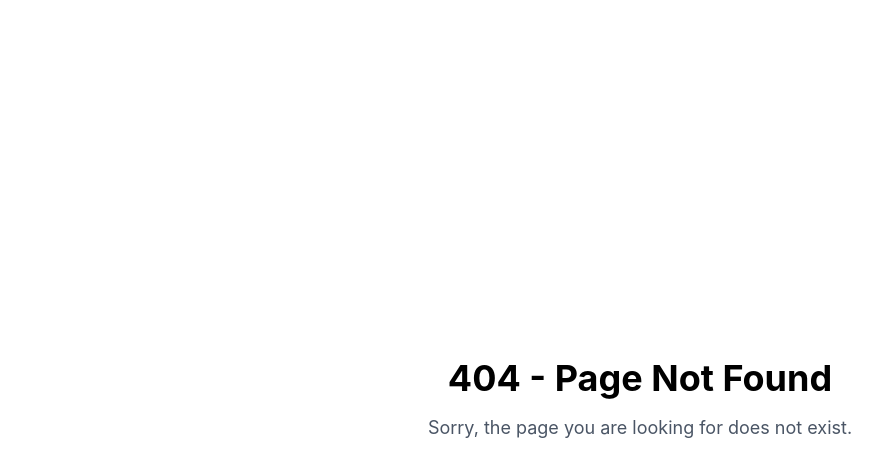
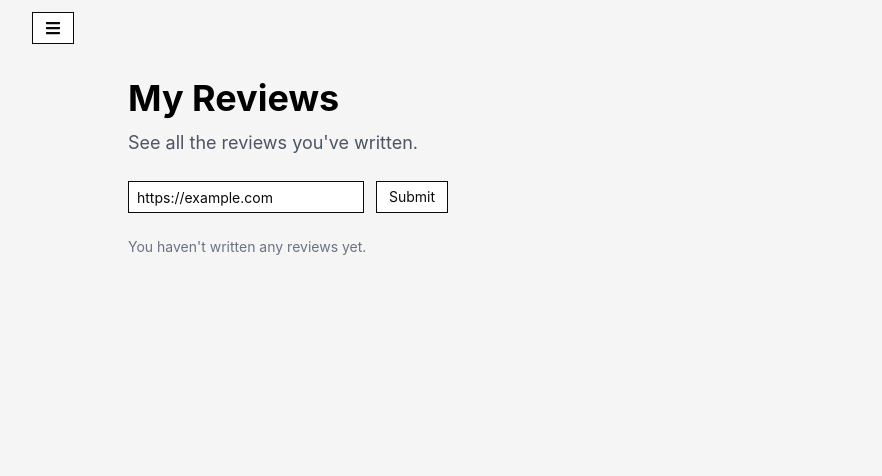
Before and after one commit to asantos3005/cineshare-frontend, a React (Vite) app: page /reviews in a window 1280 px wide. Before the commit this address had no page. Shown: the top 476 px of the page, without its empty margins (0-882 px from the left). Built offline with nearby package versions, Linux system fonts and the light colour scheme.

Commit message:
Added My Reviews page with conditional rendering if no reviews are present

```diff
--- a/src/App.tsx
+++ b/src/App.tsx
@@ -3,6 +3,7 @@ import AddReview from "./pages/AddReview";
 import Home from "./pages/Home";
 import StandardLayout from "./layouts/StandardLayout";
 import NotFoundPage from "./pages/NotFoundPage";
+import MyReviews from "./pages/MyReviews";
 
 export default function App() {
   return (
@@ -10,7 +11,11 @@ export default function App() {
         <Routes>
           <Route element={<StandardLayout />}>
             <Route path="/" element={<Home />} />
-            <Route path="/reviews/add" element={<AddReview />} />
+
+            <Route path="/reviews">
+              <Route index element={<MyReviews />} />
+              <Route path="add-review" element={<AddReview />} />
+            </Route>
           </Route>
 
           <Route path="*" element={<NotFoundPage />} />
--- /dev/null
+++ b/src/pages/MyReviews.tsx
@@ -0,0 +1,33 @@
+import Searchbar from "../components/Searchbar";
+import { useState } from "react";
+import type { ReviewCardData } from "../types/reviewCardData";
+
+
+export default function MyReviews() {
+    const [reviews, setReviews] = useState<ReviewCardData[]>([]);
+
+    return (
+        <div className="mx-auto flex w-full max-w-5xl flex-col gap-6 py-6 sm:py-8">
+            <div className="flex flex-col gap-2">
+                <h1 className="page-title">My Reviews</h1>
+                <p className="page-title-subheading">See all the reviews you've written.</p>
+            </div>
+            <div className="flex flex-col gap-2">
+                <Searchbar />
+            </div>
+            <div className="flex flex-col gap-4 sm:gap-5">
+                {/* Review Cards will go in here */}
+                {/* You can map through your reviews and render ReviewCard components */}
+                {reviews.length === 0 ? (
+                    <p className="text-sm text-gray-500">You haven't written any reviews yet.</p>
+                ) : (
+                    reviews.map((review) => (
+                        <div key={review.reviewId}>
+                            {/* Render your ReviewCard component here */}
+                        </div>
+                    ))
+                )}
+            </div>
+        </div>
+    );
+}
--- a/src/sample-data/sampleReviews.json
+++ b/src/sample-data/sampleReviews.json
@@ -1,5 +1,6 @@
 [
   {
+    "reviewId": "1",
     "movieTitle": "Inception",
     "movieReleaseYear": 2010,
     "movieImageUrl": "https://m.media-amazon.com/images/M/MV5BMjAxMzY3NjcxNF5BMl5BanBnXkFtZTcwNTI5OTM0Mw@@._V1_.jpg",
@@ -14,6 +15,7 @@
     "likeCount": 42
   },
   {
+    "reviewId": "2",
     "movieTitle": "Inception",
     "movieReleaseYear": 2010,
     "movieImageUrl": "https://m.media-amazon.com/images/M/MV5BMjAxMzY3NjcxNF5BMl5BanBnXkFtZTcwNTI5OTM0Mw@@._V1_.jpg",
--- a/src/types/reviewCardData.tsx
+++ b/src/types/reviewCardData.tsx
@@ -1,4 +1,5 @@
 export type ReviewCardData = {
+  reviewId: string;
   movieTitle: string;
   movieReleaseYear: number;
   movieImageUrl: string;
```
